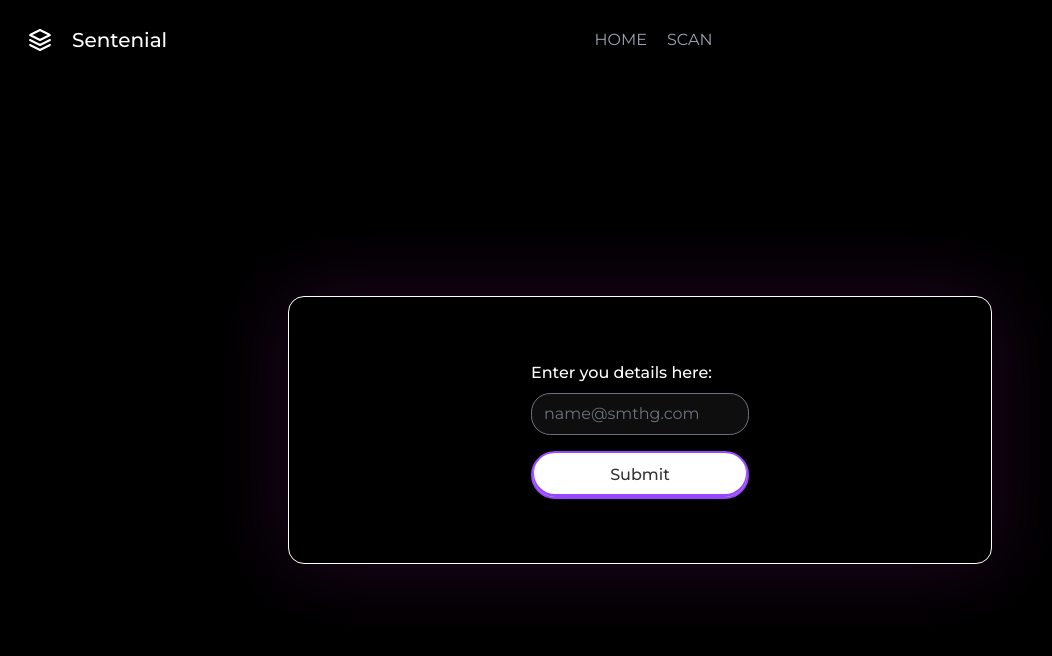
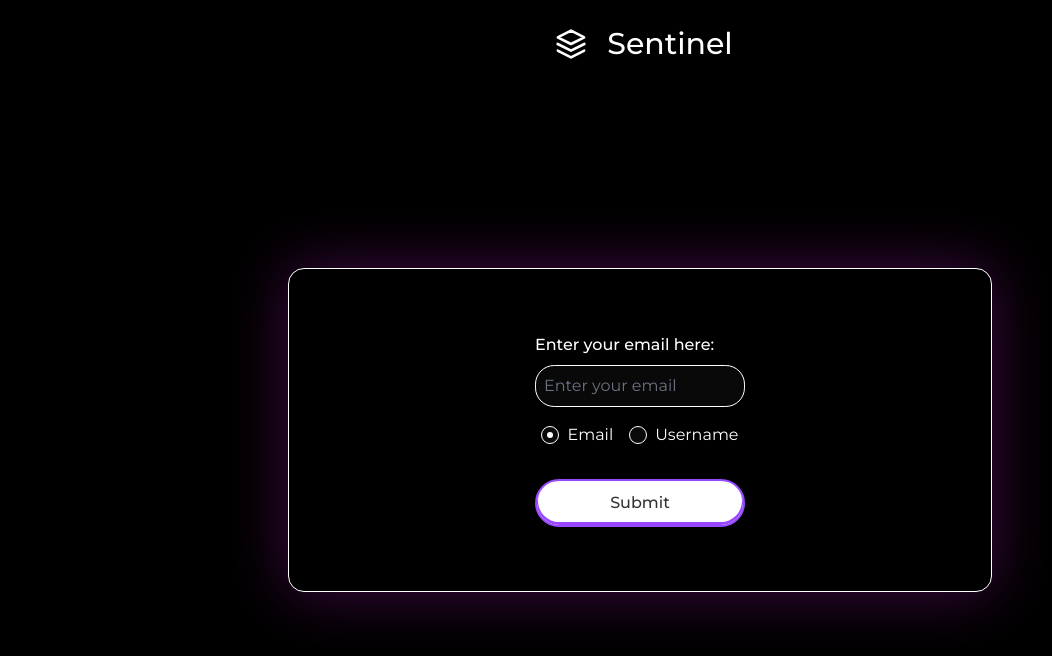
Before and after one commit to AnvithaA07/Sentinel, a React (Create React App) app in the folder client/: page / in a window 1280 px wide. Shown: the top 656 px of the page, without its empty margins (0-1052 px from the left). Built offline with nearby package versions, Linux system fonts and the light colour scheme.

Commit message:
server set-up

```diff
--- a/client/src/App.css
+++ b/client/src/App.css
@@ -1,4 +1,3 @@
-
 body, html {
   margin: 0;
   padding: 0;
@@ -19,42 +18,7 @@ header {
   display: flex;
   justify-content: center;
   align-items: center;
-  /* background: url('./assets/bg.jpg') no-repeat center center; */
   background: black;
-  background-size: cover;
-  color: white;
-}
-
-.input-card{
-  border: 1px solid white;
-  border-radius: 1em;
-  background-color: black !important;
-  padding: 5%;
-  width: 55%;
-  display: flex !important;
-  justify-content: center !important;
-  align-items: center !important;/* App.css */
-
-  body, html {
-    margin: 0;
-    padding: 0;
-    box-sizing: border-box;
-  }
-
-  header {
-    position: fixed;
-    top: 0;
-    width: 100%;
-    z-index: 1000;
-  }
-
-  .landing-container {
-    padding-top: 60px;
-    height: 100vh;
-    display: flex;
-    justify-content: center;
-    align-items: center;
-    background: black; /* Adjust background as needed */
   background-size: cover;
   color: white;
 }
@@ -68,7 +32,7 @@ header {
   display: flex;
   justify-content: center;
   align-items: center;
-    box-shadow: 0 0 80px rgba(174, 32, 185, 0.2);
+  box-shadow: 0 0 60px rgba(126, 20, 134, 0.518);
 }
 
 .card-content {
@@ -88,20 +52,17 @@ header {
 
 .card-content > div > input {
   width: 100%;
-
-    color: white;
-  }
-
-  #email1 {
-    width: 100%;
-  }
-
-  box-shadow: 0 0 80px rgba(174, 32, 185, 0.2);
-}
-
-#email1{
-  width:200%;
   background-color: rgba(62, 59, 59, 0.251);
   color: white;
   border-radius: 1.2em;
+  padding: 0.5em;
 }
+
+ input{
+  width: 100%;
+  background-color: rgba(39, 38, 38, 0.253) !important;
+  color: white !important;
+  border-radius: 1.2em !important;
+  padding: 0.5em !important;
+  border: 1px solid white !important;
+}
--- a/client/src/components/landing.jsx
+++ b/client/src/components/landing.jsx
@@ -1,30 +1,87 @@
-import React from "react";
+import React, { useState } from "react";
 import "../App.css";
-import { Button, Card, Checkbox, Label, TextInput } from "flowbite-react";
+import { Card, Label, TextInput, Radio } from "flowbite-react";
 
-function landing() {
+function Landing() {
+  const [inputType, setInputType] = useState("email");
+  const [inputValue, setInputValue] = useState("");
+
+  const handleInputChange = (e) => {
+    setInputValue(e.target.value);
+  };
+
+  const handleTypeChange = (e) => {
+    setInputType(e.target.value);
+    setInputValue("");
+  };
+
+  const handleSubmit = async (e) => {
+    e.preventDefault();
+    const data = { [inputType]: inputValue };
+    console.log("Sending data:", data);  // Log the data being sent
+
+    try {
+      const response = await fetch('http://127.0.0.1:8000/search', {
+        method: 'POST',
+        headers: {
+          'Content-Type': 'application/json'
+        },
+        body: JSON.stringify(data)
+      });
+
+      const result = await response.json();
+      console.log("Received response:", result);  // Log the response data
+    } catch (error) {
+      console.error("Error submitting data:", error);
+    }
+  };
+
   return (
     <div id="land" className="landing-container h-screen">
       <Card className="input-card">
-        <form className="card-content flex flex-col gap-4">
-          <div className="flex-col">
+        <form className="card-content flex flex-col gap-4" onSubmit={handleSubmit}>
+          <div className="flex-col w-full">
             <div className="mb-2 block">
               <Label
                 className="text-white"
-                htmlFor="email1"
-                value="Enter you details here:"
+                htmlFor={inputType}
+                value={`Enter your ${inputType} here:`}
               />
             </div>
             <TextInput
-              className=""
-              id="email1"
-              type="email"
-              placeholder="name@smthg.com"
+              className="input"
+              id={inputType}
+              type={inputType === "email" ? "email" : "text"}
+              placeholder={`Enter your ${inputType}`}
+              value={inputValue}
+              onChange={handleInputChange}
               required
             />
           </div>
-          <button class="w-50 h-12 bg-white cursor-pointer rounded-3xl border-2 border-[#9748FF] shadow-[inset_0px_-2px_0px_1px_#9748FF] group hover:bg-[#9748FF] transition duration-300 ease-in-out flex items-center justify-center">
-            <span class="font-medium text-[#333] group-hover:text-white">
+          <div className="flex gap-4 mb-4">
+            <label className="flex items-center">
+              <Radio
+                id="email-option"
+                name="input-type"
+                value="email"
+                checked={inputType === "email"}
+                onChange={handleTypeChange}
+              />
+              <span className="ml-2 text-white">Email</span>
+            </label>
+            <label className="flex items-center">
+              <Radio
+                id="username-option"
+                name="input-type"
+                value="username"
+                checked={inputType === "username"}
+                onChange={handleTypeChange}
+              />
+              <span className="ml-2 text-white">Username</span>
+            </label>
+          </div>
+          <button className="w-32 h-12 bg-white cursor-pointer rounded-3xl border-2 border-[#9748FF] shadow-[inset_0px_-2px_0px_1px_#9748FF] group hover:bg-[#9748FF] transition duration-300 ease-in-out flex items-center justify-center">
+            <span className="font-medium text-[#333] group-hover:text-white">
               Submit
             </span>
           </button>
@@ -34,4 +91,4 @@ function landing() {
   );
 }
 
-export default landing;
+export default Landing;
--- a/client/src/components/navbar.jsx
+++ b/client/src/components/navbar.jsx
@@ -2,9 +2,48 @@ import React from "react";
 
 function navbar(props) {
   return (
+    // <header className="text-gray-400 body-font">
+    //   <div className="container mx-auto flex flex-wrap p-5 flex-col md:flex-row items-center">
+    //     <a href className="flex title-font font-medium items-center text-white mb-4 md:mb-0">
+    //       <svg
+    //         xmlns="http://www.w3.org/2000/svg"
+    //         fill="none"
+    //         stroke="currentColor"
+    //         strokeLinecap="round"
+    //         strokeLinejoin="round"
+    //         strokeWidth="2"
+    //         className={`w-10 h-10 text-white p-2 bg-${props.theme}-500 rounded-full`}
+    //         viewBox="0 0 24 24"
+    //       >
+    //         <path d="M12 2L2 7l10 5 10-5-10-5zM2 17l10 5 10-5M2 12l10 5 10-5" />
+    //       </svg>
+    //       <span className="ml-3 text-xl">Sentenial</span>
+    //     </a>
+    //     <button className="inline-flex items-center border-0 py-1 px-3 focus:outline-none rounded text-black mt-4 md:mt-0">
+    //       Button
+    //       <svg
+    //         fill="none"
+    //         stroke="currentColor"
+    //         strokeLinecap="round"
+    //         strokeLinejoin="round"
+    //         strokeWidth="2"
+    //         className="w-4 h-4 ml-1"
+    //         viewBox="0 0 24 24"
+    //       >
+    //         <path d="M5 12h14M12 5l7 7-7 7" />
+    //       </svg>
+    //     </button>
+    //   </div>
+    // </header>
     <header className="text-gray-400 body-font">
       <div className="container mx-auto flex flex-wrap p-5 flex-col md:flex-row items-center">
-        <a href className="flex title-font font-medium items-center text-white mb-4 md:mb-0">
+        <nav className="flex lg:w-2/5 flex-wrap items-center text-base md:ml-auto">
+          <a href className="mr-5 text-black">First Link</a>
+          <a href className="mr-5 text-black">Second Link</a>
+          <a href className="mr-5 text-black">Third Link</a>
+          <a href className="text-black">Fourth Link</a>
+        </nav>
+        <a href className="flex order-first lg:order-none lg:w-1/5 title-font font-medium items-center text-white lg:items-center lg:justify-center mb-4 md:mb-0">
           <svg
             xmlns="http://www.w3.org/2000/svg"
             fill="none"
@@ -12,31 +51,17 @@ function navbar(props) {
             strokeLinecap="round"
             strokeLinejoin="round"
             strokeWidth="2"
-            className={`w-10 h-10 text-white p-2 bg-${props.theme}-500 rounded-full`}
+            className={`w-12 h-12 text-white p-2 rounded-full`}
             viewBox="0 0 24 24"
           >
             <path d="M12 2L2 7l10 5 10-5-10-5zM2 17l10 5 10-5M2 12l10 5 10-5" />
           </svg>
-          <span className="ml-3 text-xl">Sentenial</span>
+          <span className="ml-3 text-3xl xl:block lg:hidden">Sentinel</span>
         </a>
-        <nav className="md:ml-auto md:mr-auto flex flex-wrap items-center text-base justify-center">
-          <a href="/" className="mr-5 hover:text-white">HOME</a>
-          <a href="/scan" className="mr-5 hover:text-white">SCAN</a>
-        </nav>
-        <button className="inline-flex items-center border-0 py-1 px-3 focus:outline-none rounded text-black mt-4 md:mt-0">
-          Button
-          <svg
-            fill="none"
-            stroke="currentColor"
-            strokeLinecap="round"
-            strokeLinejoin="round"
-            strokeWidth="2"
-            className="w-4 h-4 ml-1"
-            viewBox="0 0 24 24"
-          >
-            <path d="M5 12h14M12 5l7 7-7 7" />
-          </svg>
-        </button>
+        <div className="lg:w-2/5 inline-flex lg:justify-end ml-5 lg:ml-0">
+          <button className="inline-flex items-center border-0 py-1 px-3 focus:outline-none hover:bg-gray-700 rounded mt-4 md:mt-0">
+          </button>
+        </div>
       </div>
     </header>
   );
```
Also changed, not shown: 2 other files (tests, documents, lock files or other folders). Lines whose indentation alone changed are shown as unchanged.
